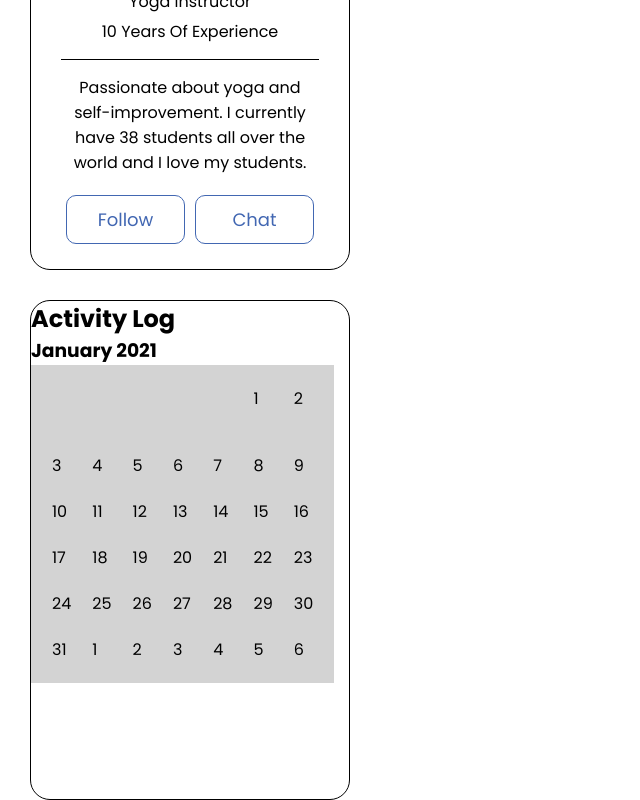
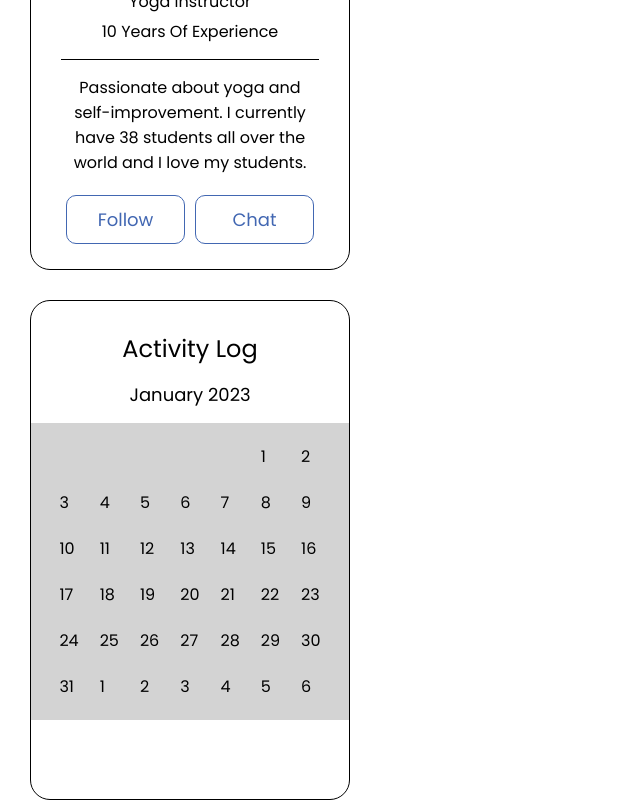
Before and after one commit to 14chenj92/App-Project, a React (Create React App) app in the folder client/: page /profile in a window 1280 px wide. Shown: the part 387-1187 px from the top of the page, without its empty margins (0-640 px from the left). Built offline with nearby package versions, Linux system fonts and the light colour scheme.

Commit message:
Activity log updated

```diff
--- a/client/src/components/SearchFilter.js
+++ b/client/src/components/SearchFilter.js
@@ -4,7 +4,7 @@ const SearchFilter= (props) => {
     return (
       <>
   <div class="searchCard">
-  <div className="img">
+  <div className="imgIcon">
     <img src={props.icon} alt="" className="searchIcon"/>
   </div>
     <h4>{props.activity}</h4>
--- a/client/src/pages/Profile.js
+++ b/client/src/pages/Profile.js
@@ -26,68 +26,17 @@ const Profile = () => {
         </div>
       </div>
       <div className="activityLog">
-      <h2>Activity Log</h2>
-      <h3>
-        January 2021
-      </h3>
+      <p>Activity Log</p>
+      <div className="monthText">January 2023</div>
     <table bgcolor="lightgrey" align="center"
         cellspacing="21" cellpadding="21">
         <tbody>
-            <tr>
-                <td></td>
-                <td></td>
-                <td></td>
-                <td></td>
-                <td></td>
-                <td>1</td>
-                <td>2</td>
-            </tr>
-            <tr></tr>
-            <tr>
-                <td>3</td>
-                <td>4</td>
-                <td>5</td>
-                <td>6</td>
-                <td>7</td>
-                <td>8</td>
-                <td>9</td>
-            </tr>
-            <tr>
-                <td>10</td>
-                <td>11</td>
-                <td>12</td>
-                <td>13</td>
-                <td>14</td>
-                <td>15</td>
-                <td>16</td>
-            </tr>
-            <tr>
-                <td>17</td>
-                <td>18</td>
-                <td>19</td>
-                <td>20</td>
-                <td>21</td>
-                <td>22</td>
-                <td>23</td>
-            </tr>
-            <tr>
-                <td>24</td>
-                <td>25</td>
-                <td>26</td>
-                <td>27</td>
-                <td>28</td>
-                <td>29</td>
-                <td>30</td>
-            </tr>
-            <tr>
-                <td>31</td>
-                <td>1</td>
-                <td>2</td>
-                <td>3</td>
-                <td>4</td>
-                <td>5</td>
-                <td>6</td>
-            </tr>
+            <tr><td></td><td></td><td></td><td></td><td></td><td>1</td><td>2</td></tr>
+            <tr><td>3</td><td>4</td><td>5</td><td>6</td><td>7</td><td>8</td><td>9</td></tr>
+            <tr><td>10</td><td>11</td><td>12</td><td>13</td><td>14</td><td>15</td><td>16</td></tr>
+            <tr><td>17</td><td>18</td><td>19</td><td>20</td><td>21</td><td>22</td><td>23</td></tr>
+            <tr><td>24</td><td>25</td><td>26</td><td>27</td><td>28</td><td>29</td><td>30</td></tr>
+            <tr><td>31</td><td>1</td><td>2</td><td>3</td><td>4</td><td>5</td><td>6</td></tr>
         </tbody>
     </table>
       </div>
--- a/client/src/styles/Profile.css
+++ b/client/src/styles/Profile.css
@@ -1,4 +1,4 @@
-@import url("https://fonts.googleapis.com/css2?family=Poppins:wght@200;300;400;500;600;700&display=swap");
+@import url('https://fonts.googleapis.com/css2?family=Poppins:wght@300;400;500;600&display=swap');
 
 * {
   margin: 0px;
@@ -8,14 +8,6 @@
 
 .profileInfo {
   display: inline-flex;
-}
-
-.activityLog {
-  border: 1px solid black;
-  width: 25%;
-  height: 500px;
-  border-radius: 20px;
-  margin-left: 30px;
 }
 
 .box {
@@ -100,6 +92,31 @@ hr {
   color: #fff;
 }
 
+.activityLog {
+  border: 1px solid black;
+  width: 25%;
+  height: 500px;
+  border-radius: 20px;
+  margin-left: 30px;
+}
+
+.activityLog p {
+  margin: 30px 10px 10px 10px;
+  text-align: center;
+  font-size: 24px;
+}
+
+.monthText {
+  margin: 15px;
+  text-align: center;
+  font-size: 18px;
+}
+
+table {
+  display: flex;
+  justify-content: center;
+}
+
 @media (max-width: 1045px) {
   .box {
     width: calc(50% - 10px);
--- a/client/src/styles/SearchFilter.css
+++ b/client/src/styles/SearchFilter.css
@@ -1,6 +1,14 @@
+.imgIcon {
+    display: flex;
+    justify-content: center;
+    margin: 15px 0px 0px 0px;
+}
+
 .searchIcon {
     width: 32px;
     height: 32px;
+    display: flex;
+    justify-content: center;
 }
 
 .searchFilter {
@@ -17,6 +25,12 @@
     padding: 5px 5px;
     margin: 20px 20px;
     border: 1px solid black;
-    width: 100px;
+    width: 110px;
     height: 100px;
 }
+
+.searchCard h4 {
+    margin-top: 5px;
+    display: flex;
+    justify-content: center;
+}
```
Also changed, not shown: client/src/pages/Homepage.js (+1 -1 lines).
